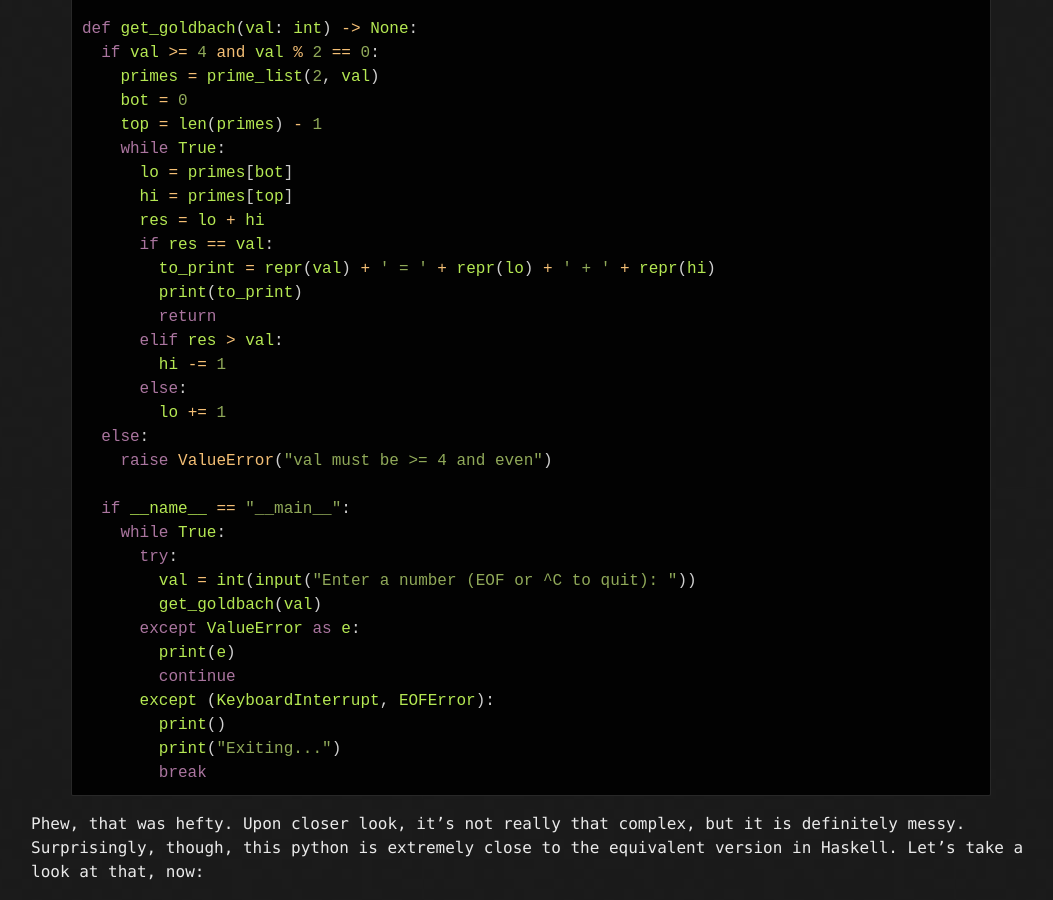
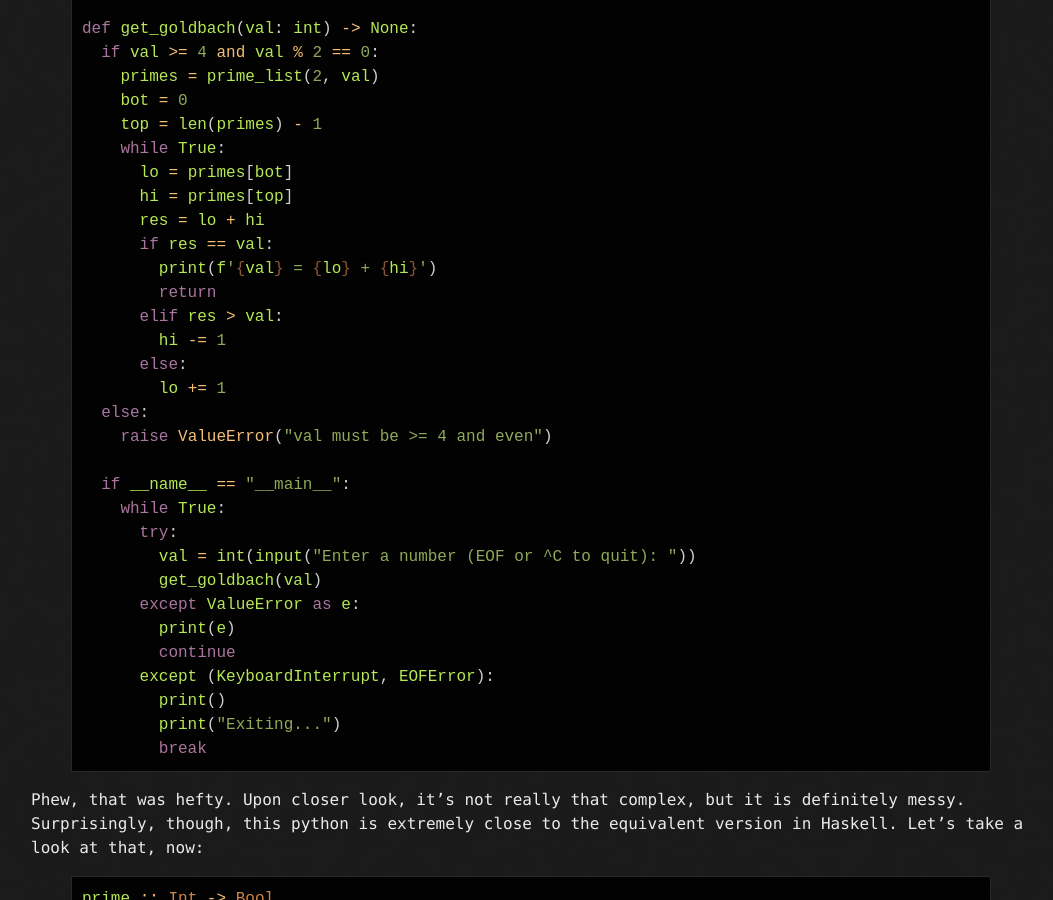
Before and after one commit to nate-browne/innermachinations, a Jekyll site: the page built from _posts/2019-08-19-Learning-PL.md, in a window 1280 px wide and 900 px high, scrolled down 5896 px. Shown: the whole window, without its empty margins (109-1162 px from the left). Built offline with Jekyll 4.4.1, drawn with Linux system fonts in a browser that asks for light colours; comment, search, counter and statistics services are not loaded.

Commit message:
updating some of the python code in an older post

```diff
--- a/_posts/2019-08-19-Learning-PL.md
+++ b/_posts/2019-08-19-Learning-PL.md
@@ -236,8 +236,7 @@ def get_goldbach(val: int) -> None:
       hi = primes[top]
       res = lo + hi
       if res == val:
-        to_print = repr(val) + ' = ' + repr(lo) + ' + ' + repr(hi)
-        print(to_print)
+        print(f'{val} = {lo} + {hi}')
         return
       elif res > val:
         hi -= 1
```
